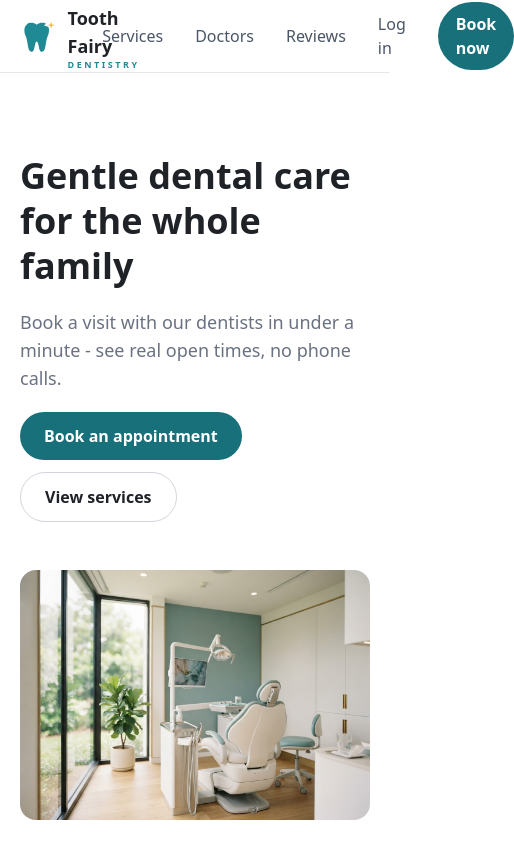
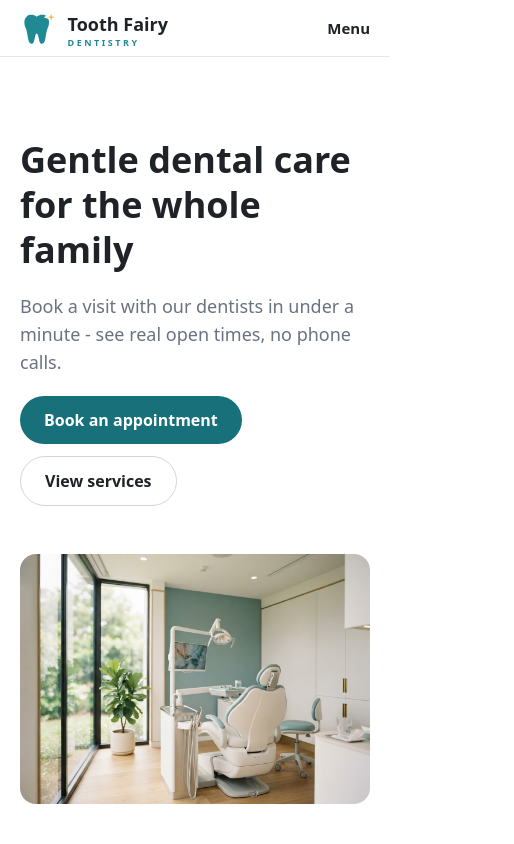
Before and after one commit to Justin-25/DentalClinic-FullStack-project, a React app in the folder frontend/: page / in a window 390 px wide. Shown: the top 844 px of the page, 514 px wide, since content can reach past the window. Built offline with nearby package versions, Linux system fonts and the light colour scheme; no server answers; the HTML template or start-up script is replaced by a standard one.

Commit message:
Add mobile menu and make every page fit phone screens.
- Fix logout race with flushSync; close mobile menu on link, Close, or Esc

- e2e: phone-width checks for all pages and mobile menu tests

```diff
--- a/frontend/src/auth/AuthContext.jsx
+++ b/frontend/src/auth/AuthContext.jsx
@@ -85,6 +85,7 @@ export function AuthProvider({ children }) {
   return <AuthContext.Provider value={value}>{children}</AuthContext.Provider>;
 }
 
+// eslint-disable-next-line react-refresh/only-export-components -- the hook belongs with its provider
 export function useAuth() {
   return useContext(AuthContext);
 }
--- a/frontend/src/components/AccountMenu.jsx
+++ b/frontend/src/components/AccountMenu.jsx
@@ -31,8 +31,8 @@ export default function AccountMenu() {
 
   function handleLogout() {
     setOpen(false);
+    navigate("/", { replace: true, flushSync: true });
     logout();
-    navigate("/");
   }
 
   return (
--- a/frontend/src/components/Header.jsx
+++ b/frontend/src/components/Header.jsx
@@ -1,10 +1,13 @@
+import { useState } from "react";
 import { Link, NavLink } from "react-router";
 import { useAuth } from "../auth/AuthContext";
 import AccountMenu from "./AccountMenu";
+import MobileMenu from "./MobileMenu";
 import Logo from "./Logo";
 
 export default function Header() {
   const { user } = useAuth();
+  const [menuOpen, setMenuOpen] = useState(false);
 
   const navClass = ({ isActive }) =>
     isActive
@@ -13,9 +16,9 @@ export default function Header() {
 
   return (
     <header className="border-b border-gray-200 bg-white">
-      <div className="mx-auto flex h-18 max-w-6xl items-center justify-between px-5">
+      <div className="mx-auto flex h-14 max-w-6xl items-center justify-between px-5 md:h-18">
         <Logo />
-        <nav className="flex items-center gap-8">
+        <nav className="hidden items-center gap-8 md:flex">
           <NavLink to="/services" className={navClass}>
             Services
           </NavLink>
@@ -38,7 +41,17 @@ export default function Header() {
           </Link>
           {user && <AccountMenu />}
         </nav>
+        <button
+          type="button"
+          onClick={() => setMenuOpen(true)}
+          aria-haspopup="dialog"
+          aria-expanded={menuOpen}
+          className="text-[15px] font-semibold text-ink md:hidden"
+        >
+          Menu
+        </button>
       </div>
+      <MobileMenu open={menuOpen} onClose={() => setMenuOpen(false)} />
     </header>
   );
 }
--- a/frontend/src/components/MobileMenu.jsx
+++ b/frontend/src/components/MobileMenu.jsx
@@ -2,7 +2,7 @@ import { useEffect, useRef } from "react";
 import { Link, NavLink, useNavigate } from "react-router";
 import { FaChevronRight, FaXmark } from "react-icons/fa6";
 import { useAuth } from "../auth/AuthContext";
-import { PORTAL } from "../auth/portals";
+import { PORTAL } from "../auth/portal";
 import Logo from "./Logo";
 import { primaryBtn, secondaryBtn } from "./booking/buttonStyles";
 
@@ -41,8 +41,8 @@ export default function MobileMenu({ open, onClose }) {
 
   function handleLogout() {
     onClose();
+    navigate("/", { replace: true, flushSync: true });
     logout();
-    navigate("/", { replace: true });
   }
 
   return (
@@ -51,7 +51,7 @@ export default function MobileMenu({ open, onClose }) {
       aria-label="Menu"
       onCancel={(e) => {
         e.preventDefault();
-        logout();
+        onClose();
       }}
       className="modal m-0 h-dvh max-h-none w-full max-w-none bg-white md:hidden"
     >
@@ -110,6 +110,28 @@ export default function MobileMenu({ open, onClose }) {
           <Link to="/book" className={primaryBtn}>
             Book an appointment
           </Link>
+
+          {user ? (
+            <button
+              type="button"
+              onClick={handleLogout}
+              className={secondaryBtn}
+            >
+              Log out
+            </button>
+          ) : (
+            <>
+              <Link to="/login" className={secondaryBtn}>
+                Log in
+              </Link>
+              <Link
+                to="/signup"
+                className="block pt-1 text-[13px] font-semibold text-brand"
+              >
+                New here? Create an account
+              </Link>
+            </>
+          )}
         </div>
       </div>
     </dialog>
--- a/frontend/src/layouts/PortalLayout.jsx
+++ b/frontend/src/layouts/PortalLayout.jsx
@@ -18,8 +18,8 @@ export default function PortalLayout() {
   const firstName = user.name.split(" ")[0];
 
   function handleLogout() {
+    navigate("/", { replace: true, flushSync: true });
     logout();
-    navigate("/", { replace: true });
   }
 
   return (
--- a/frontend/src/main.jsx
+++ b/frontend/src/main.jsx
@@ -1,7 +1,7 @@
 import { StrictMode } from "react";
 import { createRoot } from "react-dom/client";
+import { RouterProvider } from "react-router/dom";
 import { QueryClient, QueryClientProvider } from "@tanstack/react-query";
-import { RouterProvider } from "react-router";
 import { router } from "./router";
 import { AuthProvider } from "./auth/AuthContext";
 import "@fontsource-variable/inter";
--- a/frontend/src/pages/account/MyAppointments.jsx
+++ b/frontend/src/pages/account/MyAppointments.jsx
@@ -45,7 +45,7 @@ export default function MyAppointments() {
       {appointmentsQ.isPending && (
         <p className="text-sm text-gray-500">Loading your appointments...</p>
       )}
-      {appointmentsQ.isError && (
+      {appointmentsQ.isError && !appointmentsQ.data && (
         <p className="text-sm text-gray-500">
           We couldn't load your appointments. Please try again.
         </p>
--- a/frontend/src/pages/account/settings/DeleteAccount.jsx
+++ b/frontend/src/pages/account/settings/DeleteAccount.jsx
@@ -20,8 +20,8 @@ export default function DeleteAccount() {
         method: "DELETE",
       }),
     onSuccess: () => {
+      navigate("/", { replace: true, flushSync: true });
       logout();
-      navigate("/", { replace: true });
     },
   });
 
```
Also changed, not shown: 1 other file (tests, documents, lock files or other folders).
